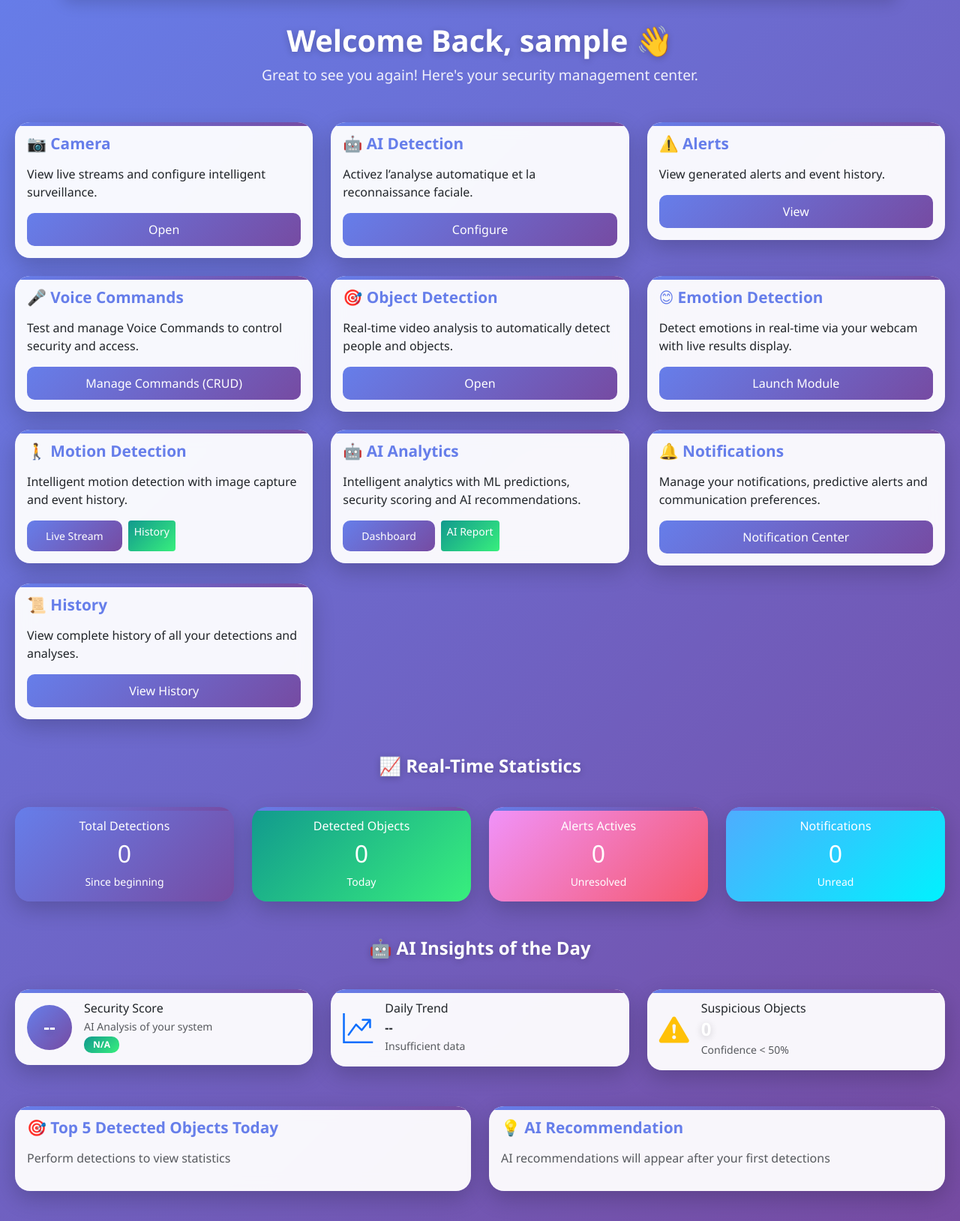
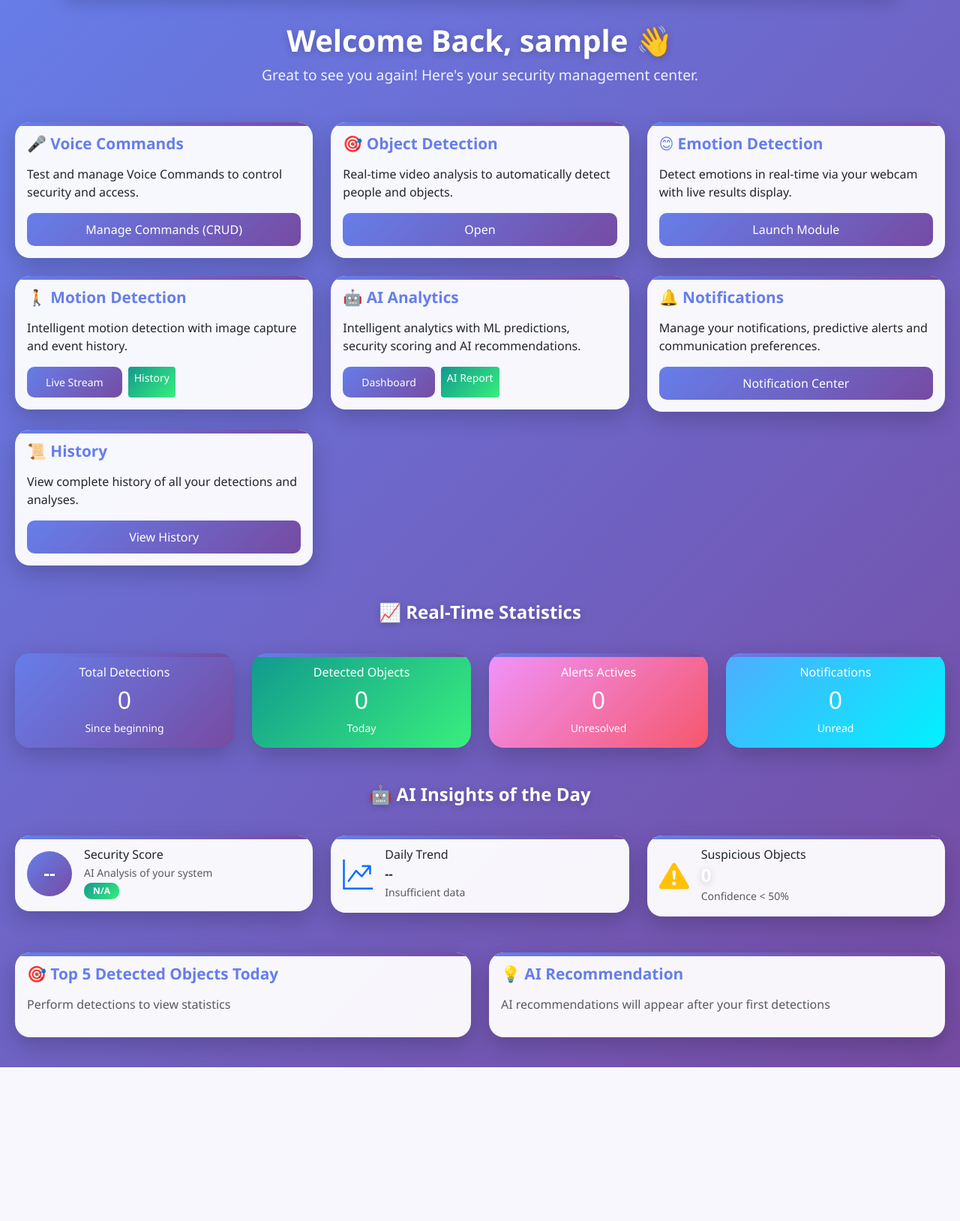
Before and after one commit to Hibaxbelghith/argus, a Django app: page /auth/dashboard/ in a window 1280 px wide. Shown: the part 91-1719 px from the top of the page at 75% size. After the commit the page ends 1514 px from the top, so only its background shows below. Run offline with Django 5.2, Linux system fonts and the light colour scheme; the visitor is signed in with stand-in values (Sample User, id 1); data that the repository does not hold is empty.

Commit message:
remove the first 3 blocs in the dashboard

```diff
--- a/authentication/templates/authentication/dashboard.html
+++ b/authentication/templates/authentication/dashboard.html
@@ -313,36 +313,6 @@
       </div>
 
       <div class="row g-4">
-        <!-- Blockk 1 -->
-        <div class="col-md-4">
-          <div class="card p-3">
-            <h5 class="card-title">📷 Camera</h5>
-            <p>
-              View live streams and configure intelligent surveillance.
-            </p>
-            <a href="#" class="btn btn-outline-primary">Open</a>
-          </div>
-        </div>
-
-        <!-- Block 2 -->
-        <div class="col-md-4">
-          <div class="card p-3">
-            <h5 class="card-title">🤖 AI Detection</h5>
-            <p>Activez l’analyse automatique et la reconnaissance faciale.</p>
-            <a href="#" class="btn btn-outline-primary">Configure</a>
-          </div>
-        </div>
-
-        <!-- Block 3 -->
-        <div class="col-md-4">
-          <div class="card p-3">
-            <h5 class="card-title">⚠️ Alerts</h5>
-            <p>
-              View generated alerts and event history.
-            </p>
-            <a href="#" class="btn btn-outline-primary">View</a>
-          </div>
-        </div>
 
         <!-- Block 4 : Voice Control -->
         <div class="col-md-4">
```
